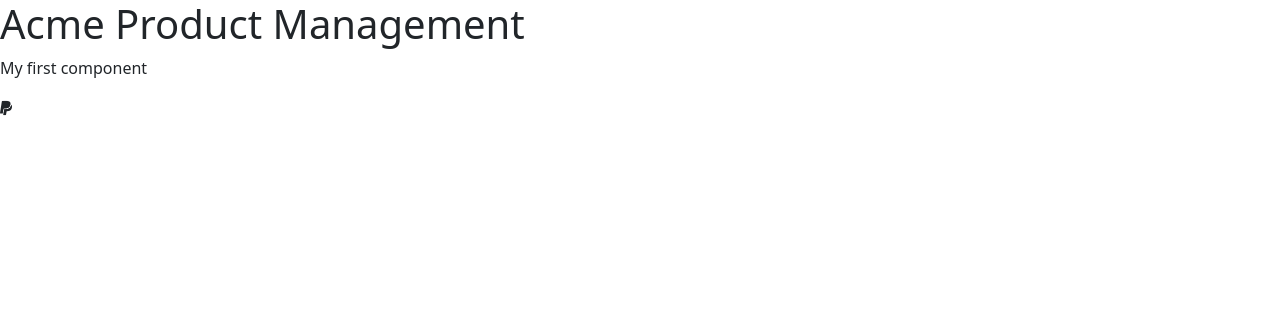
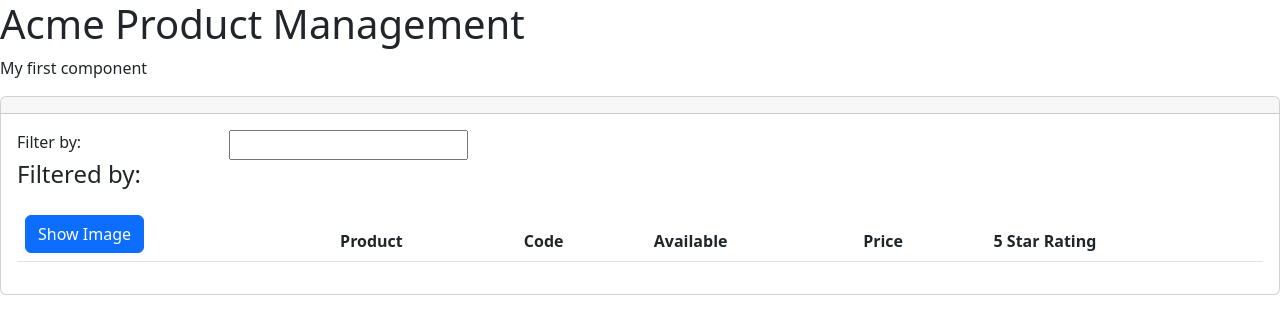
Before and after one commit to alekspanteli/angular-getting-started, an Angular app: page / in a window 1280 px wide. Shown: the top 334 px of the page. Built offline with nearby package versions, Linux system fonts and the light colour scheme.

Commit message:
add table

```diff
--- a/src/app/app.component.html
+++ b/src/app/app.component.html
@@ -2,4 +2,5 @@
   <h1>{{ pageTitle }}</h1>
   <p>My first component</p>
 </div>
-<i class="fa-brands fa-paypal"></i>
+
+<pm-products></pm-products>
--- a/src/app/app.module.ts
+++ b/src/app/app.module.ts
@@ -1,10 +1,11 @@
 import { NgModule } from '@angular/core';
 import { BrowserModule } from '@angular/platform-browser';
 import { AppComponent } from './app.component';
+import { ProductListComponent } from './products/product-list/product-list.component';
 
 @NgModule({
   imports: [BrowserModule],
-  declarations: [AppComponent],
+  declarations: [AppComponent, ProductListComponent],
   bootstrap: [AppComponent],
 })
 export class AppModule {}
--- /dev/null
+++ b/src/app/products/product-list/product-list.component.html
@@ -0,0 +1,33 @@
+<div class="card">
+  <div class="card-header"></div>
+  <div class="card-body">
+    <div class="row">
+      <div class="col-md-2">Filter by:</div>
+      <div class="col-md-4">
+        <input type="text" />
+      </div>
+    </div>
+    <div class="row">
+      <div class="col-md-6">
+        <h4>Filtered by:</h4>
+      </div>
+    </div>
+    <div class="table-responsive">
+      <table class="table">
+        <thead>
+          <tr>
+            <th>
+              <button class="btn btn-primary">Show Image</button>
+            </th>
+            <th>Product</th>
+            <th>Code</th>
+            <th>Available</th>
+            <th>Price</th>
+            <th>5 Star Rating</th>
+          </tr>
+        </thead>
+        <tbody></tbody>
+      </table>
+    </div>
+  </div>
+</div>
--- /dev/null
+++ b/src/app/products/product-list/product-list.component.ts
@@ -0,0 +1,12 @@
+import { Component, OnInit } from '@angular/core';
+
+@Component({
+  selector: 'pm-products',
+  templateUrl: './product-list.component.html',
+  styleUrls: ['./product-list.component.css'],
+})
+export class ProductListComponent implements OnInit {
+  constructor() {}
+
+  ngOnInit(): void {}
+}
--- a/src/styles.scss
+++ b/src/styles.scss
@@ -1 +1,21 @@
 @import '~bootstrap/dist/css/bootstrap.min.css';
+
+div.card-header {
+  font-size: large;
+}
+
+div.card {
+  margin-top: 10px;
+}
+
+.table {
+  margin-top: 10px;
+}
+
+a {
+  text-decoration: none;
+}
+
+a:hover {
+  text-decoration: underline;
+}
```
Also changed, not shown: src/app/products/product-list/product-list.component.css (added).
